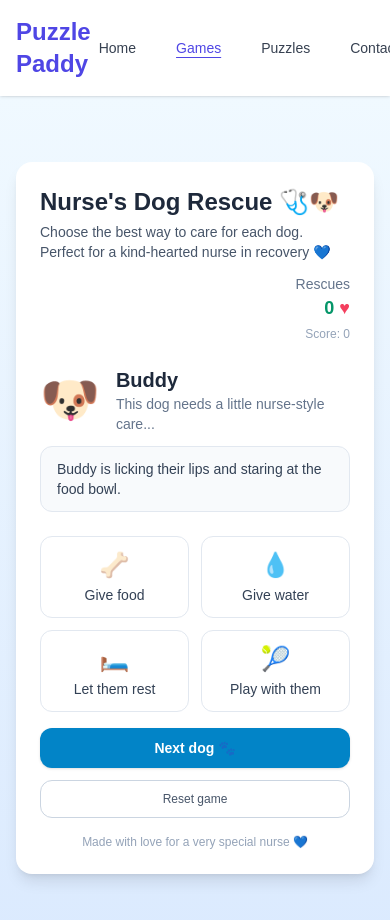
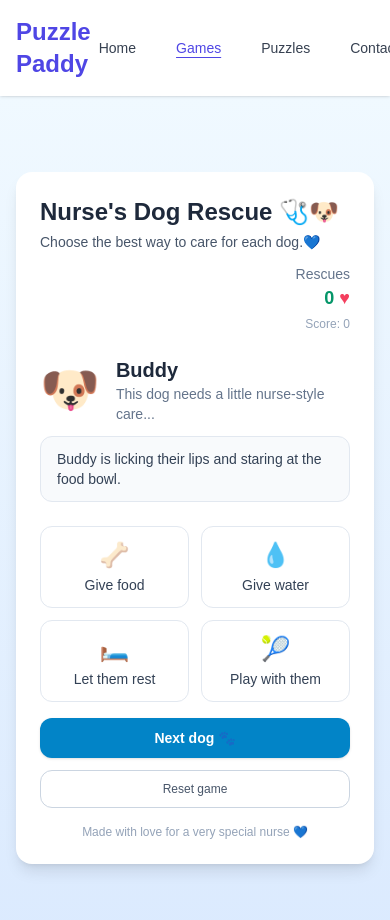
Before and after one commit to MichaelMcKibbin/puzzlepaddy.com, a Next.js app: page /games/dog-rescue in a window 390 px wide. Shown: the top 920 px of the page. Built offline with nearby package versions, Linux system fonts and the light colour scheme.

Commit message:
layout: Made heading narrower for mobile display improvement

```diff
--- a/pages/games/dog-rescue.js
+++ b/pages/games/dog-rescue.js
@@ -152,7 +152,7 @@ export default function DogRescueGame() {
                             Nurse&apos;s Dog Rescue 🩺🐶
                         </h1>
                         <p className="text-slate-600 text-sm sm:text-base mt-1">
-                            Choose the best way to care for each dog. Perfect for a kind-hearted nurse in recovery 💙
+                            Choose the best way to care for each dog.💙
                         </p>
                     </div>
                     <div className="flex flex-col items-end text-right">
```
